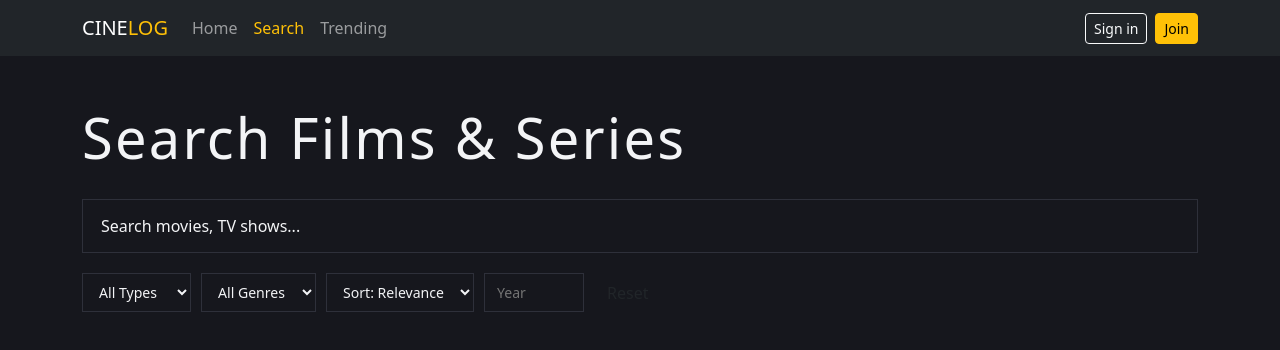
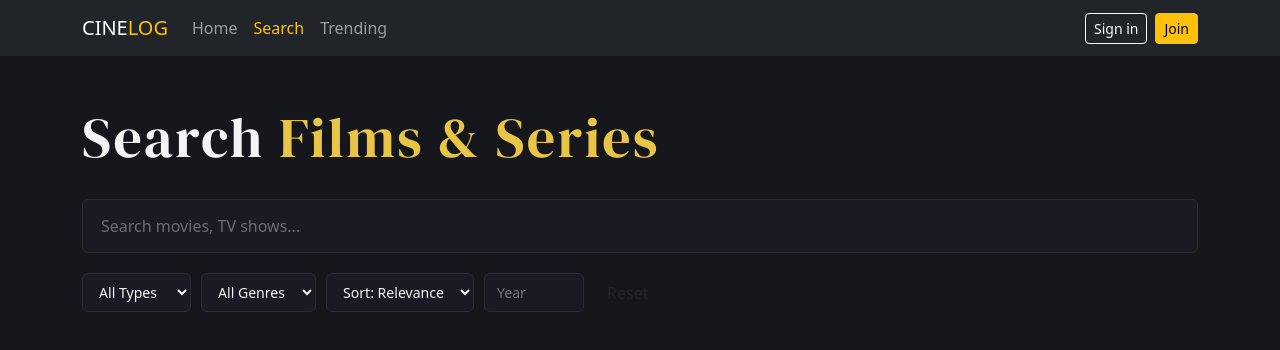
Before and after one commit to DaiPhucVu/movieProject, a Vue app: page /search in a window 1280 px wide. Shown: the top 350 px of the page. Built offline with nearby package versions, Linux system fonts and the light colour scheme.

Commit message:
Fix title font and colour to match design system in Search and Trending pages

```diff
--- a/src/views/SearchView.vue
+++ b/src/views/SearchView.vue
@@ -1,7 +1,7 @@
 <template>
   <div class="search-page">
     <div class="container">
-      <h1 class="page-title">Search <span>Films & Series</span></h1>
+      <h1 class="cl-display page-title">Search <span class="cl-accent">Films & Series</span></h1>
 
       <!-- Search Bar -->
       <div class="search-bar">
@@ -91,40 +91,39 @@ function resetFilters() {
 
 <style scoped>
 .search-page { padding: 48px 0 80px; }
-.page-title { font-family: var(--font-display); font-size: clamp(2rem, 5vw, 3.5rem); letter-spacing: 0.04em; margin-bottom: 28px; }
-.page-title span { color: var(--accent); }
+.page-title { font-size: clamp(2rem, 5vw, 3.5rem); letter-spacing: 0.04em; margin-bottom: 28px; }
 
 .search-bar { margin-bottom: 20px; }
 .search-input {
   width: 100%;
-  background: var(--card);
-  border: 1.5px solid var(--border);
-  border-radius: var(--radius);
-  color: var(--text);
+  background: var(--cl-surface);
+  border: 1.5px solid var(--cl-border);
+  border-radius: var(--cl-radius);
+  color: var(--cl-text);
   font-size: 1rem;
   padding: 14px 18px;
   outline: none;
   transition: border-color 0.2s;
 }
-.search-input:focus { border-color: var(--accent); }
-.search-input::placeholder { color: var(--text-dim); }
+.search-input:focus { border-color: var(--cl-accent); }
+.search-input::placeholder { color: var(--cl-text-dim); }
 
 .filters { display: flex; gap: 10px; flex-wrap: wrap; margin-bottom: 24px; }
 .filter-select {
-  background: var(--card);
-  border: 1px solid var(--border);
-  border-radius: var(--radius);
-  color: var(--text);
+  background: var(--cl-surface);
+  border: 1px solid var(--cl-border);
+  border-radius: var(--cl-radius);
+  color: var(--cl-text);
   font-size: 0.88rem;
   padding: 8px 12px;
   outline: none;
   cursor: pointer;
 }
-.filter-select:focus { border-color: var(--accent); }
+.filter-select:focus { border-color: var(--cl-accent); }
 .year-input { width: 100px; }
 
-.results-meta { font-size: 0.85rem; color: var(--text-muted); margin-bottom: 20px; }
-.results-meta.dim { color: var(--text-dim); }
+.results-meta { font-size: 0.85rem; color: var(--cl-text-muted); margin-bottom: 20px; }
+.results-meta.dim { color: var(--cl-text-dim); }
 
 .media-grid { display: grid; grid-template-columns: repeat(auto-fill, minmax(160px, 1fr)); gap: 16px; }
 </style>
--- a/src/views/TrendingView.vue
+++ b/src/views/TrendingView.vue
@@ -19,12 +19,12 @@
 
         <div class="hero-line mx-auto mb-5"></div>
 
-        <p class="text-warning fs-4 mb-3 fw-semibold">
+        <p class="cl-accent fs-4 mb-3 fw-semibold">
           Popularity
         </p>
 
-        <h1 class="display-1 fw-bold mb-4">
-          Most Popular Movies
+        <h1 class="cl-display display-title mb-4">
+          Most Popular <span class="cl-accent">Movies</span>
         </h1>
 
         <p class="lead text-light opacity-75 mx-auto mb-5 hero-description">
@@ -306,14 +306,18 @@ function toggleSortOrder() {
 .hero-line {
   width: 120px;
   height: 5px;
-
-  background: #22b8ff;
-
+  background: var(--cl-accent);
   border-radius: 999px;
 }
 
 .hero-description {
   max-width: 700px;
+}
+
+/* TITLE */
+
+.display-title {
+  font-size: clamp(2.5rem, 6vw, 4.5rem);
 }
 
 /* SORT PANEL */
@@ -355,10 +359,10 @@ function toggleSortOrder() {
 
 .sort-dropdown:focus {
 
-  border-color: #ffc107;
+  border-color: var(--cl-accent);
 
   box-shadow:
-    0 0 0 0.2rem rgba(255,193,7,0.2);
+    0 0 0 0.2rem rgba(232,197,71,0.2);
 }
 
 /* OPTION FIX */
@@ -378,7 +382,7 @@ function toggleSortOrder() {
   border:
     1px solid rgba(255,255,255,0.12);
 
-  color: #ffc107;
+  color: var(--cl-accent);
 
   width: 52px;
   height: 52px;
@@ -390,8 +394,8 @@ function toggleSortOrder() {
 
 .sort-toggle:hover {
 
-  border-color: #ffc107;
-  color: #ffc107;
+  border-color: var(--cl-accent);
+  color: var(--cl-accent);
 }
 
 /* MOVIE CARD */
@@ -410,7 +414,7 @@ function toggleSortOrder() {
   transform: translateY(-4px);
 
   border-color:
-    rgba(255,193,7,0.5) !important;
+    rgba(232,197,71,0.5) !important;
 }
 
 /* RANK BADGE */
@@ -427,8 +431,8 @@ function toggleSortOrder() {
 
   border-radius: 50%;
 
-  background: #ffc107;
-  color: black;
+  background: var(--cl-accent);
+  color: var(--cl-bg);
 
   display: flex;
   align-items: center;
```
